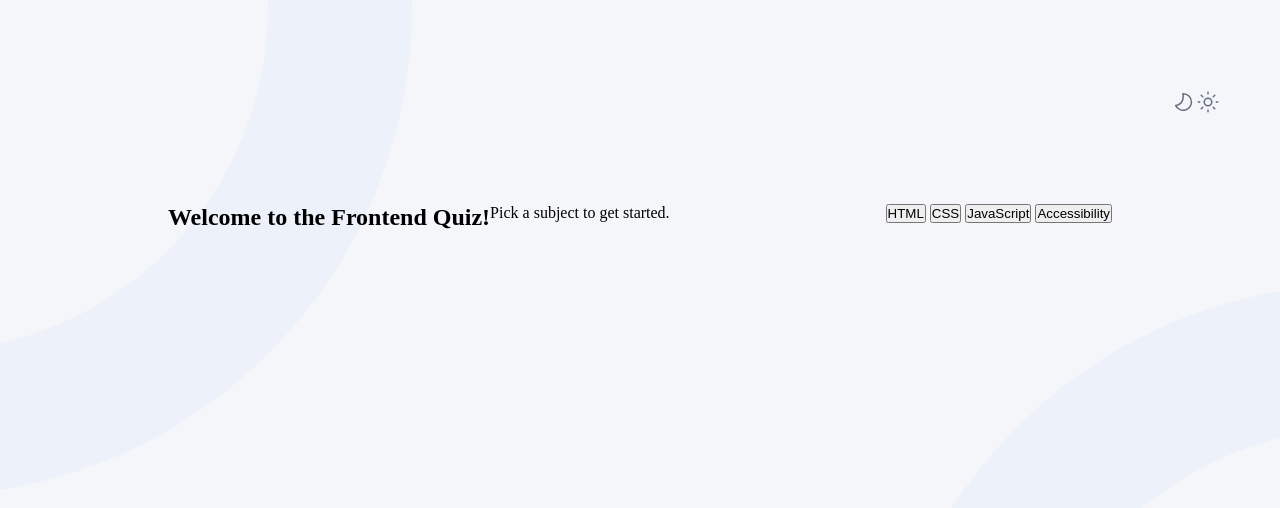
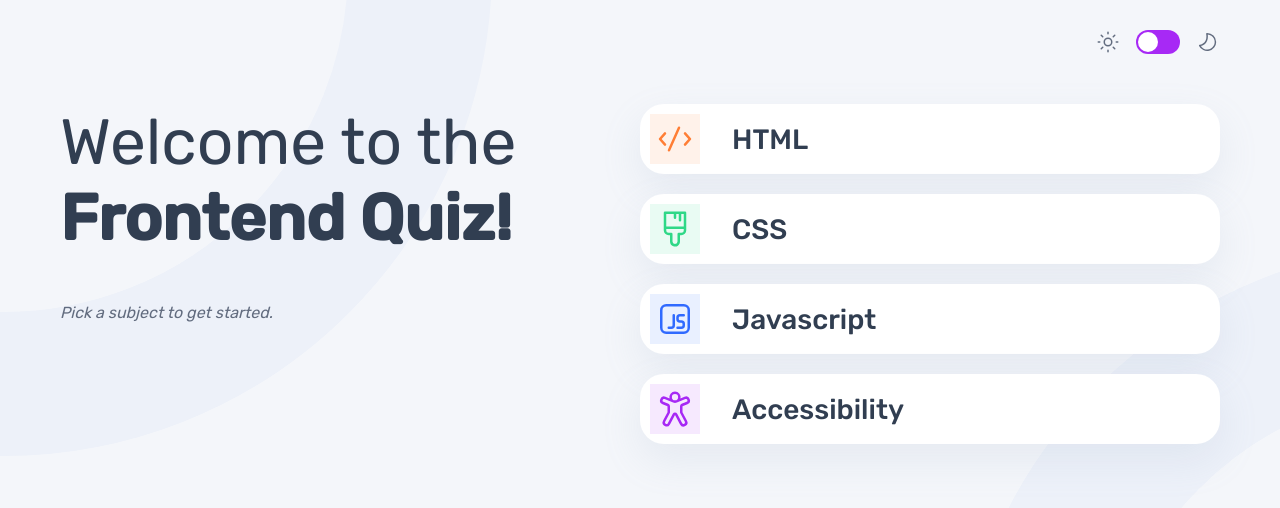
Before and after one commit to Shahbaaz92/frontend-quiz-app, a plain HTML site: page index.html in a window 1280 px wide. Drawn offline with Linux system fonts and the light colour scheme.

Commit message:
Update style.css and script.js

```diff
--- a/index.html
+++ b/index.html
@@ -14,28 +14,48 @@
     <link rel="stylesheet" href="style.css" />
   </head>
   <body>
-    <main class="main-container">
+    <main id="main-container" class="main-container">
       <nav class="navbar">
-        <img src="assets/images/icon-moon-dark.svg" alt="dark mode" />
-        <div class="toggle-box">
-          <div class="toggle-btn"></div>
-        </div>
-        <img src="assets/images/icon-sun-dark.svg" alt="light mode" />
+        <section id="quiz-topic" class="quiz-topic"></section>
+        <section class="mode-switch">
+          <img src="assets/images/icon-sun-dark.svg" alt="dark mode" />
+          <div class="toggle-box">
+            <div class="toggle-btn"></div>
+          </div>
+          <img src="assets/images/icon-moon-dark.svg" alt="light mode" />
+        </section>
       </nav>
       <div class="hero">
-        <section class="question-section">
-          <h1>Welcome to the Frontend Quiz!</h1>
+        <section class="question-section" id="question-section">
+          <h1>
+            <span>Welcome to the</span> <br />
+            Frontend Quiz!
+          </h1>
           <p>Pick a subject to get started.</p>
         </section>
-        <section>
-          <button>HTML</button>
-          <button>CSS</button>
-          <button>JavaScript</button>
-          <button>Accessibility</button>
+        <section class="answer-section" id="answer-section">
+          <button class="answer-btn" id="html">
+            <img src="assets/images/icon-html.svg" alt="html" /><span
+              >HTML</span
+            >
+          </button>
+          <button class="answer-btn" id="css">
+            <img src="assets/images/icon-css.svg" alt="css" /><span>CSS</span>
+          </button>
+          <button class="answer-btn" id="javascript">
+            <img src="assets/images/icon-js.svg" alt="javascript" /><span
+              >Javascript</span
+            >
+          </button>
+          <button class="answer-btn" id="accessibility">
+            <img
+              src="assets/images/icon-accessibility.svg"
+              alt="accessibility"
+            /><span>Accessibility</span>
+          </button>
         </section>
       </div>
     </main>
-
     <script type="module" src="script.js"></script>
   </body>
 </html>
--- a/script.js
+++ b/script.js
@@ -1,13 +1,41 @@
-// <!-- Quiz question start -->
-//   Question <!-- number --> of 10
-//   A
-//   B
-//   C
-//   D
-//   Submit answer
-//   <!-- Quiz question end -->
-//   <!-- Quiz completed start -->
-//   Quiz completed
-//   You scored...
-//   <!-- score --> out of 10
-//   <!-- Quiz completed end -->
+const quizTopic = document.getElementById("quiz-topic");
+const htmlTopic = document.getElementById("html");
+const cssTopic = document.getElementById("css");
+const jsTopic = document.getElementById("javascript");
+const accessTopic = document.getElementById("accessibility");
+const questionSection = document.getElementById("question-section");
+const answerSection = document.getElementById("answer-section");
+const submitBtn = document.getElementById("submit-btn");
+
+//Functions
+async function quizData() {
+  const response = await fetch("./data.json");
+  const data = await response.json();
+  console.log(data);
+}
+let quiz = quizData();
+
+function pageUpdate(user) {
+  quizTopic.innerHTML = `
+  <img src="assets/images/icon-${user}.svg" alt="${user}" />
+  <h3>HTML</h3>
+  `;
+
+  questionSection.innerHTML = `
+  <p>Question number</p>
+  <h2>Blah blaldl ahahahgduia ahsdhsdsidf</h2>
+  <div class='progress-bar'>
+  <div class='progress'></div>
+  </div>
+  `;
+  answerSection.innerHTML = `
+    <button id="option1"> <span class="option" >A</span> Answer 1 </button>
+    <button id="option2"> <span class="option" >B</span> Answer 2 </button>
+    <button id="option3"> <span class="option" >C</span> Answer 3 </button>
+    <button id="option4"> <span class="option" >D</span> Answer 4 </button>
+    <button class="answer-btn submit-btn" id="submit-btn">
+        Submit Answer
+    </button>
+  `;
+}
+// htmlTopic.addEventListener("click");
--- a/style.css
+++ b/style.css
@@ -1,3 +1,9 @@
+@import url("https://fonts.googleapis.com/css2?family=Rubik:wght@400;500&display=swap");
+
+:root {
+  --Purple: #a729f5;
+  --Pure-White: #ffffff;
+}
 body,
 html,
 * {
@@ -8,21 +14,24 @@ html,
 body {
   background-color: #f4f6fa;
   display: flex;
-  width: 100%;
-  height: 100vh;
+  width: 100vw;
+  height: 90vh;
   justify-content: center;
   align-items: center;
+  position: relative;
+  color: #313e51;
+  font-family: "Rubik", sans-serif;
+  font-weight: 500;
+}
 
-  position: relative;
-}
 body::before {
   content: "";
   position: absolute;
   background: url(assets/images/pattern-background-desktop-light.svg) 0 0
     no-repeat;
-  background-position: 20% 30%;
+  background-position: 70% 30%;
   width: 100%;
-  height: 100%;
+  height: 100vh;
   z-index: -1;
   transform: rotate(180deg);
 }
@@ -33,16 +42,146 @@ main {
   display: flex;
   flex-direction: column;
 }
+
+h1 {
+  margin-bottom: 47px;
+  font-size: 64px;
+}
+
+p,
+h1 span {
+  font-weight: 400;
+}
+h2 {
+  font-size: 36px;
+  line-height: 120%;
+}
+h3 {
+  font-size: 28px;
+}
+p {
+  color: #626c7f;
+  font-style: italic;
+  margin-bottom: 27px;
+}
+button {
+  font-family: inherit;
+  font-weight: inherit;
+  color: inherit;
+}
+
 .navbar {
   width: 100%;
   display: flex;
+  justify-content: space-between;
+  align-items: center;
+  margin: 30px 0 50px;
+}
+.quiz-topic {
+  display: flex;
+  gap: 24px;
+  align-items: center;
+}
+.mode-switch {
+  display: flex;
   justify-content: end;
-  margin: 90px 0;
+  gap: 16px;
+}
+
+.toggle-box {
+  cursor: pointer;
+  width: 44px;
+  height: 24px;
+  border-radius: 999px;
+  background: var(--Purple);
+  display: flex;
+  justify-content: start;
+  align-items: center;
+}
+.toggle-btn {
+  width: 20px;
+  height: 20px;
+  border-radius: 50%;
+  background-color: var(--Pure-White);
+  margin: 0 2px;
 }
 .hero {
   display: flex;
-  justify-content: space-around;
+  justify-content: start;
+  align-items: start;
 }
 .question-section {
+  width: 50%;
+  height: 100%;
   display: flex;
+  flex-direction: column;
 }
+.answer-section {
+  width: 50%;
+  display: flex;
+  flex-direction: column;
+  gap: 20px;
+}
+button {
+  cursor: pointer;
+  display: flex;
+  align-items: center;
+  width: 100%;
+  padding: 10px;
+  font-size: 28px;
+  text-align: left;
+  border: none;
+  border-radius: 24px;
+  background: var(--Pure-White, var(--Pure-White));
+  box-shadow: 0px 16px 40px 0px rgba(143, 160, 193, 0.14);
+}
+.submit-btn {
+  background-color: var(--Purple);
+  color: var(--Pure-White);
+  display: flex;
+  justify-content: center;
+  align-items: center;
+}
+.answer-btn:hover {
+  transform: scale(0.98);
+}
+
+button img {
+  padding: 5px;
+  margin-right: 32px;
+}
+
+img[alt="html"] {
+  background-color: rgba(255, 126, 51, 0.1);
+}
+img[alt="css"] {
+  background-color: rgba(46, 217, 134, 0.1);
+}
+img[alt="javascript"] {
+  background-color: rgba(46, 105, 255, 0.1);
+}
+img[alt="accessibility"] {
+  background-color: rgba(167, 41, 245, 0.1);
+}
+span[class="option"] {
+  background-color: rgba(244, 246, 250, 1);
+  padding: 3px 6px;
+  margin-right: 32px;
+}
+.hidden {
+  display: none;
+}
+.progress-bar {
+  width: 80%;
+  height: 16px;
+  padding: 4px;
+  border-radius: 999px;
+  background: var(--Pure-White);
+  margin-top: 200px;
+}
+.progress {
+  width: 10%;
+  height: 100%;
+  background-color: var(--Purple);
+  border-radius: 999px;
+}
```
